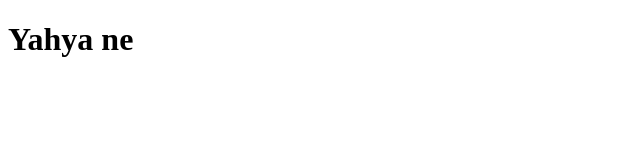
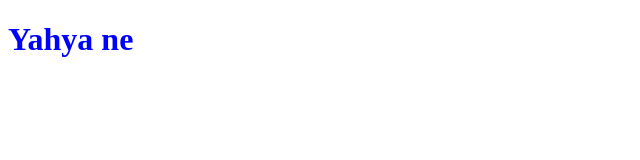
Before and after one commit to yahyaSurvive/test-git, a plain HTML site: page index.html in a window 1280 px wide. Shown: the whole page, without its empty margins (0-640 px from the left). Drawn offline with Linux system fonts and the light colour scheme.

Commit message:
tambah css

```diff
--- a/index.html
+++ b/index.html
@@ -7,6 +7,6 @@
     <title>Hallo Dunia</title>
   </head>
   <body>
-    <h1>Yahya ne</h1>
+    <h1 style="color: blue">Yahya ne</h1>
   </body>
 </html>
```
